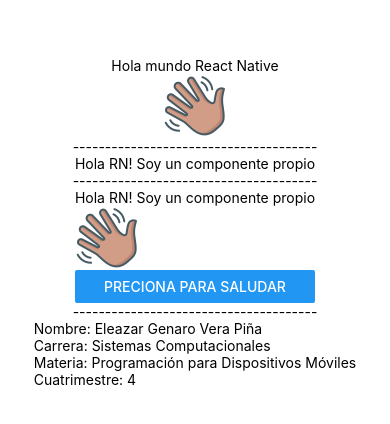
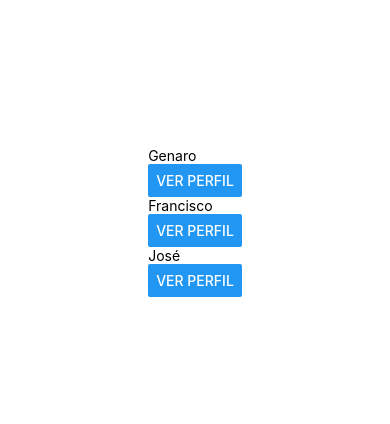
Before and after one commit to EleazarGenaro/DAM222, a React Native app in the folder App2/: screen / in a window 390 px wide. Shown: the part 200-624 px from the top of the page. Built offline with nearby package versions, Linux system fonts and the light colour scheme.

Commit message:
creamos propiedades y estados dentro de nuestra aplicación

```diff
--- a/App2/App.js
+++ b/App2/App.js
@@ -1,8 +1,6 @@
 // 1. Zona de importaciones
 import { StatusBar } from 'expo-status-bar';
 import { StyleSheet, Text, View, Image } from 'react-native';
-import { Saludo } from './components/Saludo';
-import { Saludo2 } from './components/Saludo2';
 import { Perfil } from './components/Perfil';
 
 // 2. Zona Main
@@ -11,14 +9,9 @@ export default function App() {
 
     <View style={styles.container}>
 
-      <Text>Hola mundo React Native</Text>
-      <Image source={require('./assets/wave.png')} />
-      <Text>--------------------------------------</Text>
-      <Saludo/>
-      <Text>--------------------------------------</Text>
-      <Saludo2/>
-      <Text>--------------------------------------</Text>
-      <Perfil/>
+      <Perfil nombre="Genaro" carrera="Sistemas Computacionales" materia="Programación para Dispositivos Móviles" cuatrimestre="4"/>
+      <Perfil nombre="Francisco" carrera="Sistemas Computacionales" materia="Programación para Dispositivos Móviles" cuatrimestre="4"/>
+      <Perfil nombre="José" carrera="Sistemas Computacionales" materia="Programación para Dispositivos Móviles" cuatrimestre="4"/>
 
       <StatusBar style="auto" />
 
--- a/App2/components/Perfil.js
+++ b/App2/components/Perfil.js
@@ -1,13 +1,20 @@
-import {Text, View} from 'react-native';
+import { Text, View, Button } from 'react-native';
+import { useState } from 'react';
 
-export const Perfil=()=> {
+export const Perfil=({nombre, carrera, materia, cuatrimestre})=> {
+        const[mostrar, setMostrar]= useState(false);
     return(
+        <View>
+        <Text>{nombre}</Text>
 
-        <View>
-        <Text>Nombre: Eleazar Genaro Vera Piña</Text>
-        <Text>Carrera: Sistemas Computacionales</Text>
-        <Text>Materia: Programación para Dispositivos Móviles</Text>
-        <Text>Cuatrimestre: 4</Text>
+        {mostrar &&
+        <>
+        <Text>{carrera}</Text>
+        <Text>{materia}</Text>
+        <Text>{cuatrimestre}</Text>
+        </>
+        }
+        <Button title="Ver Perfil" onPress={() => setMostrar(!mostrar)} />
         </View>
     )
 }
```
